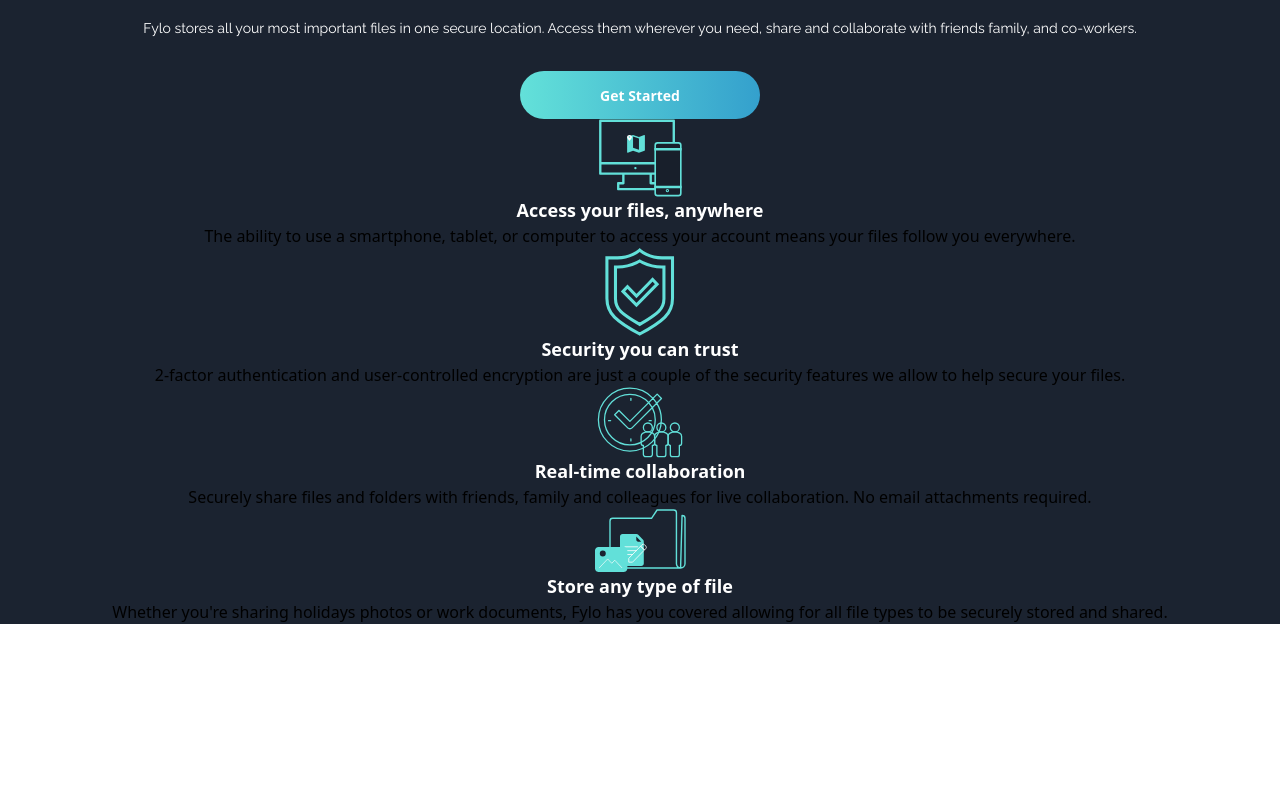
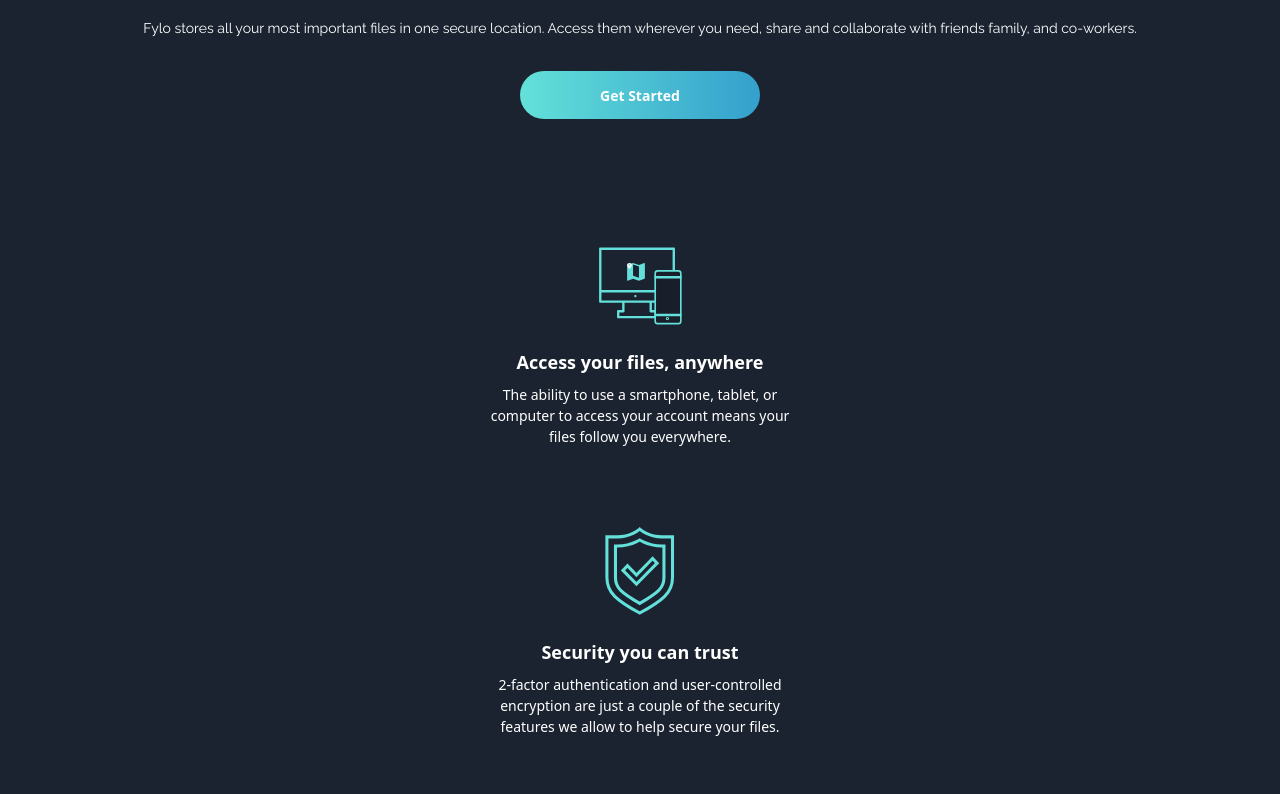
Before and after one commit to PiotrPlotast/fylo-dark-theme-landing-page, a React (Vite) app in the folder fylo-dark-theme-landing-page/: page / in a window 1280 px wide. Shown: the part 446-1240 px from the top of the page. Before the commit the page ends 1070 px from the top, so only its background shows below. Built offline with nearby package versions, Linux system fonts and the light colour scheme.

Commit message:
added styles to Features component

```diff
--- a/fylo-dark-theme-landing-page/src/Features.tsx
+++ b/fylo-dark-theme-landing-page/src/Features.tsx
@@ -5,15 +5,15 @@
 
 export default function Features() {
   return (
-    <section>
-      <ul>
+    <section className="mx-7 mt-32">
+      <ul className="flex flex-col gap-20">
         <li>
           <div className="flex flex-col items-center">
             <img src={accessAnywhere} alt="" />
-            <h2 className="text-textColor text-lg font-bold">
+            <h2 className="text-textColor text-lg font-bold mb-2 mt-6">
               Access your files, anywhere
             </h2>
-            <p>
+            <p className="text-center text-textColor text-md max-w-[40ch]">
               The ability to use a smartphone, tablet, or computer to access
               your account means your files follow you everywhere.
             </p>
@@ -22,10 +22,10 @@
         <li>
           <div className="flex flex-col items-center">
             <img src={security} alt="" />
-            <h2 className="text-textColor text-lg font-bold">
+            <h2 className="text-textColor text-lg font-bold mb-2 mt-6">
               Security you can trust
             </h2>
-            <p>
+            <p className="text-center text-textColor text-md max-w-[40ch]">
               2-factor authentication and user-controlled encryption are just a
               couple of the security features we allow to help secure your
               files.
@@ -35,10 +35,10 @@
         <li>
           <div className="flex flex-col items-center">
             <img src={realTimeCollaboration} alt="" />
-            <h2 className="text-textColor text-lg font-bold">
+            <h2 className="text-textColor text-lg font-bold mb-2 mt-6">
               Real-time collaboration
             </h2>
-            <p>
+            <p className="text-center text-textColor text-md max-w-[40ch]">
               Securely share files and folders with friends, family and
               colleagues for live collaboration. No email attachments required.
             </p>
@@ -47,10 +47,10 @@
         <li>
           <div className="flex flex-col items-center">
             <img src={anyFile} alt="" />
-            <h2 className="text-textColor text-lg font-bold">
+            <h2 className="text-textColor text-lg font-bold mb-2 mt-6">
               Store any type of file
             </h2>
-            <p>
+            <p className="text-center text-textColor text-md max-w-[40ch]">
               Whether you're sharing holidays photos or work documents, Fylo has
               you covered allowing for all file types to be securely stored and
               shared.
```
